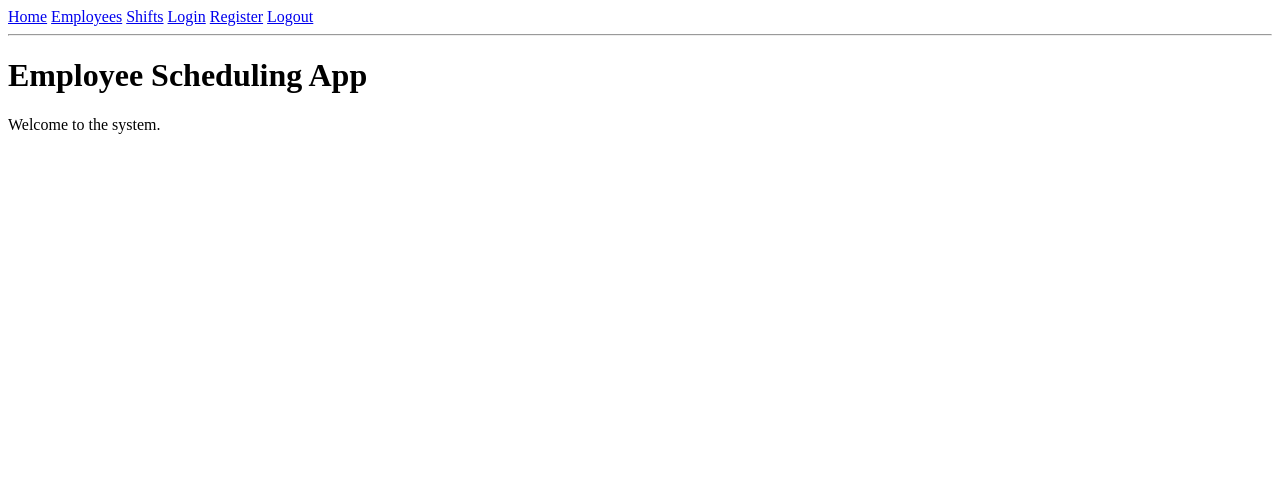
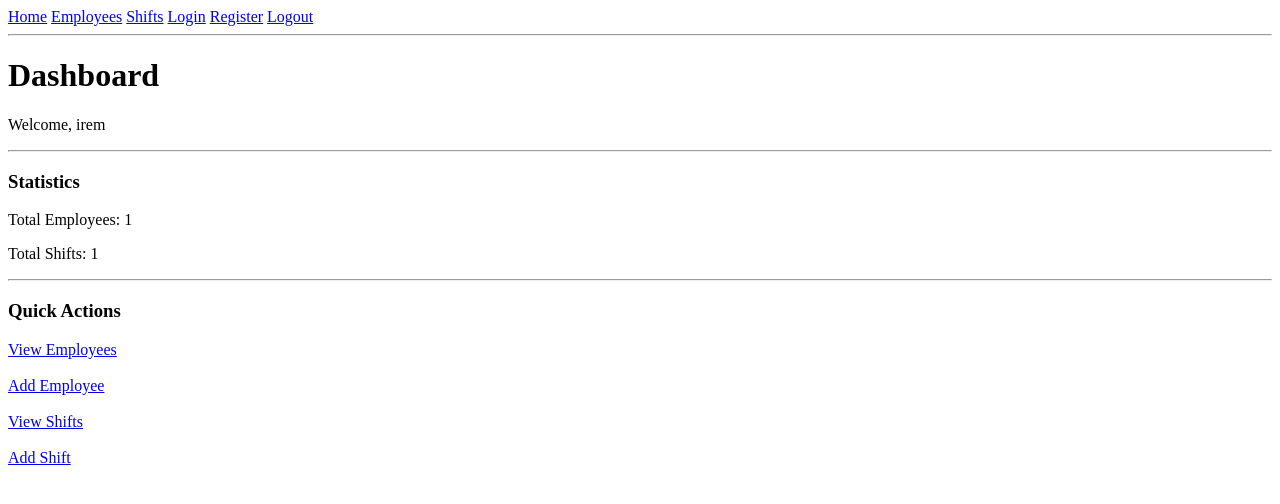
Before and after one commit to q5f62p4nw7-blip/employee-scheduling, a Flask app: page / in a window 1280 px wide. Shown: the top 504 px of the page. Run offline with Flask 3, Linux system fonts and the light colour scheme; a user stored in the database is signed in; data comes from the database, SQL or seed files in the repository; both versions use the stored data as it was after the commit.

Commit message:
[US4] Enhance dashboard statistics

```diff
--- a/app.py
+++ b/app.py
@@ -9,9 +9,37 @@ app.secret_key = "secret-key"
 
 @app.route("/")
 def home():
+
     if "user_id" not in session:
         return redirect("/login")
-    return render_template("dashboard.html")
+
+    conn = get_db_connection()
+
+    employee_count = conn.execute(
+        """
+        SELECT COUNT(*) as total
+        FROM employees
+        WHERE user_id = ?
+        """,
+        (session["user_id"],)
+    ).fetchone()
+
+    shift_count = conn.execute(
+        """
+        SELECT COUNT(*) as total
+        FROM shifts
+        WHERE user_id = ?
+        """,
+        (session["user_id"],)
+    ).fetchone()
+
+    conn.close()
+
+    return render_template(
+        "dashboard.html",
+        employee_count=employee_count["total"],
+        shift_count=shift_count["total"]
+    )
 
 
 @app.route("/register", methods=["GET", "POST"])
--- a/templates/dashboard.html
+++ b/templates/dashboard.html
@@ -2,8 +2,43 @@
 
 {% block content %}
 
-<h1>Employee Scheduling App</h1>
+<h1>Dashboard</h1>
 
-<p>Welcome to the system.</p>
+<p>
+    Welcome,
+    {{ session.username }}
+</p>
+
+<hr>
+
+<h3>Statistics</h3>
+
+<p>
+    Total Employees:
+    {{ employee_count }}
+</p>
+
+<p>
+    Total Shifts:
+    {{ shift_count }}
+</p>
+
+<hr>
+
+<h3>Quick Actions</h3>
+
+<a href="/employees">View Employees</a>
+
+<br><br>
+
+<a href="/employees/add">Add Employee</a>
+
+<br><br>
+
+<a href="/shifts">View Shifts</a>
+
+<br><br>
+
+<a href="/shifts/add">Add Shift</a>
 
 {% endblock %}
```
Also changed, not shown: database.db.
